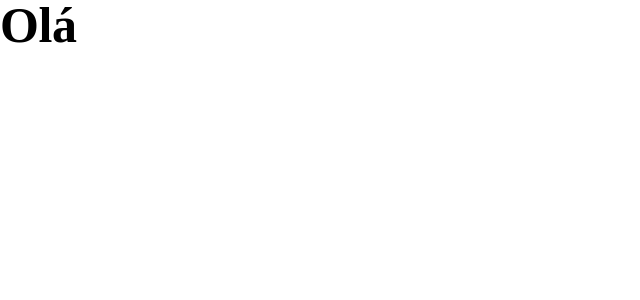
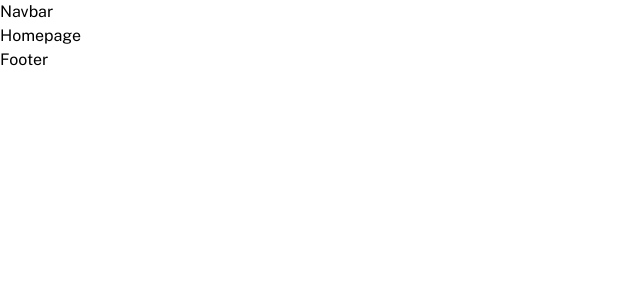
Before and after one commit to vanderms/minimalist-portfolio, a React (Vite) app: page / in a window 1280 px wide. Shown: the top 300 px of the page, without its empty margins (0-640 px from the left). Built offline with nearby package versions, Linux system fonts and the light colour scheme; a web font is replaced by a local one.

Commit message:
feat: create router structure

```diff
--- a/src/App.tsx
+++ b/src/App.tsx
@@ -1,7 +1,21 @@
+import { Layout } from "./components/layout/layout";
+import { Routes, Route } from "react-router-dom";
+import { ContactPage } from "./pages/contact";
+import { Homepage } from "./pages/homepage";
+import { PortfolioPage } from "./pages/portfolio";
+import { PortfolioSinglePage } from "./pages/portfolio-single";
+
 function App() {
-  return <div className="">
-    <h1 className="title-xl">Olá</h1>
-  </div>;
+  return (
+    <Layout>
+      <Routes>
+        <Route path="/" element={<Homepage />} />
+        <Route path="/portfolio" element={<PortfolioPage />} />
+        <Route path="/portfolio/:slug" element={<PortfolioSinglePage />} />
+        <Route path="/contact" element={<ContactPage />} />
+      </Routes>
+    </Layout>
+  );
 }
 
 export default App;
--- /dev/null
+++ b/src/components/layout/footer.tsx
@@ -0,0 +1,3 @@
+export function Footer() {
+  return <footer>Footer</footer>
+}
--- /dev/null
+++ b/src/components/layout/layout.tsx
@@ -0,0 +1,13 @@
+import React from "react";
+import { Footer } from "./footer";
+import { Navbar } from "./navbar";
+
+export const Layout: React.FC<{ children: React.ReactNode }> = ({ children }) => {
+  return (
+    <>
+      <Navbar />
+      {children}
+      <Footer />
+    </>
+  );
+};
--- /dev/null
+++ b/src/components/layout/navbar.tsx
@@ -0,0 +1,3 @@
+export function Navbar() {
+  return <nav>Navbar</nav>
+}
--- a/src/main.tsx
+++ b/src/main.tsx
@@ -1,10 +1,13 @@
-import React from 'react'
-import ReactDOM from 'react-dom/client'
-import App from './App'
-import './index.css'
+import React from "react";
+import ReactDOM from "react-dom/client";
+import App from "./App";
+import "./index.css";
+import { BrowserRouter } from "react-router-dom";
 
-ReactDOM.createRoot(document.getElementById('root') as HTMLElement).render(
+ReactDOM.createRoot(document.getElementById("root") as HTMLElement).render(
   <React.StrictMode>
-    <App />
+    <BrowserRouter>
+      <App />
+    </BrowserRouter>
   </React.StrictMode>
-)
+);
--- /dev/null
+++ b/src/pages/contact.tsx
@@ -0,0 +1,3 @@
+export function ContactPage() {
+  return <main>Contact</main>
+}
--- /dev/null
+++ b/src/pages/homepage.tsx
@@ -0,0 +1,3 @@
+export function Homepage() {
+  return <main>Homepage</main>;
+}
--- /dev/null
+++ b/src/pages/portfolio-single.tsx
@@ -0,0 +1,6 @@
+import { useParams } from "react-router-dom";
+
+export function PortfolioSinglePage() {
+  const params = useParams();
+  return <main> {params.slug}</main>;
+}
--- /dev/null
+++ b/src/pages/portfolio.tsx
@@ -0,0 +1,3 @@
+export function PortfolioPage() {
+  return <main>Portfolio</main>;
+}
```
